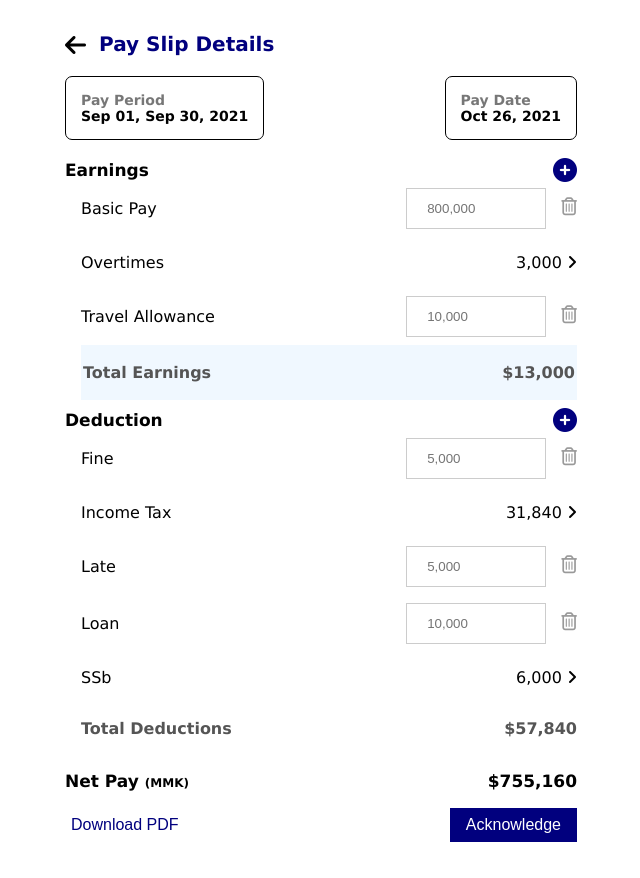
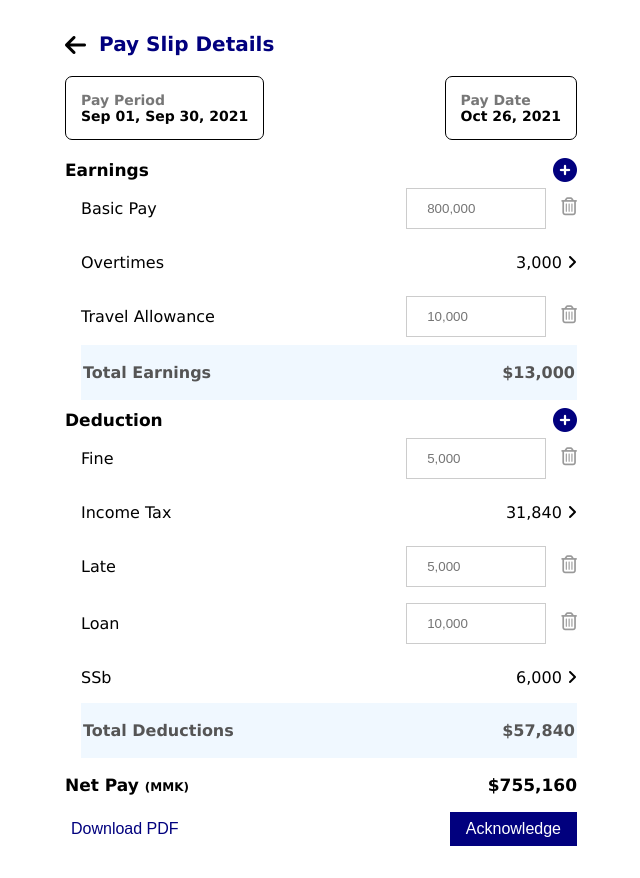
Before and after one commit to maheen-star/pay-form, a plain HTML site: page index.html in a window 1280 px wide. Shown: the whole page, without its empty margins (319-959 px from the left). Drawn offline with Linux system fonts and the light colour scheme.

Commit message:
Update style.css

```diff
--- a/style.css
+++ b/style.css
@@ -96,6 +96,8 @@ body {
   align-items: center;
   font-weight: bolder;
   color: #555;
+  background-color: aliceblue;
+  padding: 2px;
 }
 .net_pay {
   display: flex;
```
